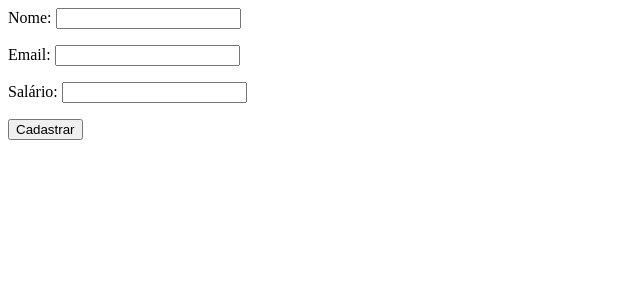
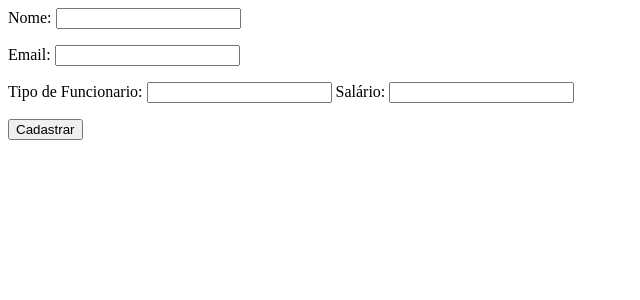
Before and after one commit to flip154/prova2, a PHP site: page / in a window 1280 px wide. Shown: the top 300 px of the page, without its empty margins (0-640 px from the left). Run offline with PHP 8.4, Linux system fonts and the light colour scheme.

Commit message:
Update index.php

```diff
--- a/index.php
+++ b/index.php
@@ -73,6 +73,8 @@
         <label for="email">Email:</label>
         <input type="text" id="email" name="email">
         <p></p>
+        <label for="tipoFunciionario">Tipo de Funcionario:</label>
+        <input type="text" id="tipoFuncionario" name="tipoFuncionario">
         <label for="salario">Salário:</label>
         <input type="text" id="salario" name="salario">
         <p></p>
```
